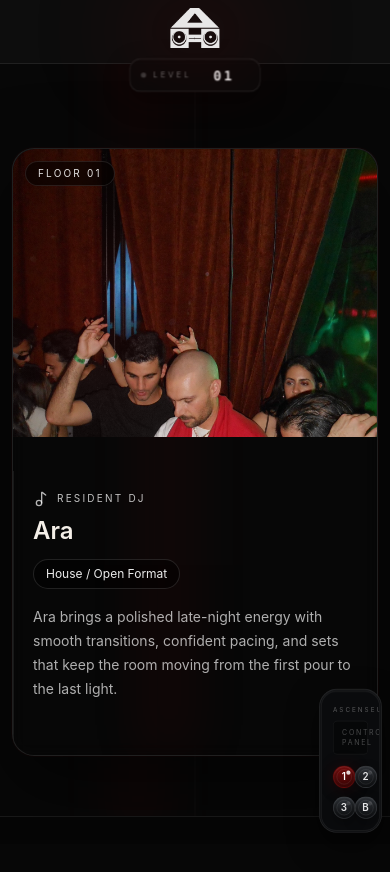
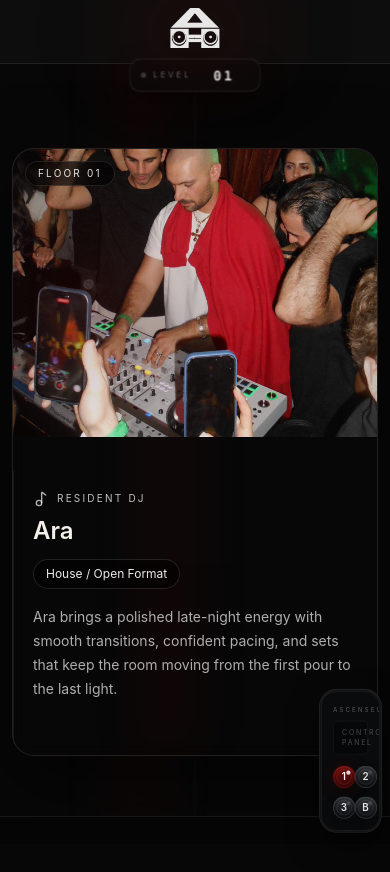
Before and after one commit to galiwartoukian-collab/ascenseurhouse, a React (Vite) app: page / in a window 390 px wide. Shown: the top 872 px of the page. Built offline with nearby package versions, Linux system fonts and the light colour scheme; the HTML template or start-up script is replaced by a standard one.

Commit message:
Update App.tsx

```diff
--- a/src/App.tsx
+++ b/src/App.tsx
@@ -432,7 +432,7 @@ function ProfileInsideCabin({ profile, visible }: { profile: Profile; visible: b
             alt={profile.name}
             loading="lazy"
             decoding="async"
-            className="absolute inset-0 h-full w-full object-cover object-[center_28%] md:object-cover md:object-center"
+            className="absolute inset-0 h-full w-full object-cover object-[center_88%] md:object-cover md:object-center"
           />
 <div className="absolute inset-0 bg-black/10 md:bg-black/22" />
           <div className="absolute inset-0 bg-[linear-gradient(90deg,rgba(0,0,0,0.1),transparent_22%,transparent_78%,rgba(0,0,0,0.16))]" />
```
